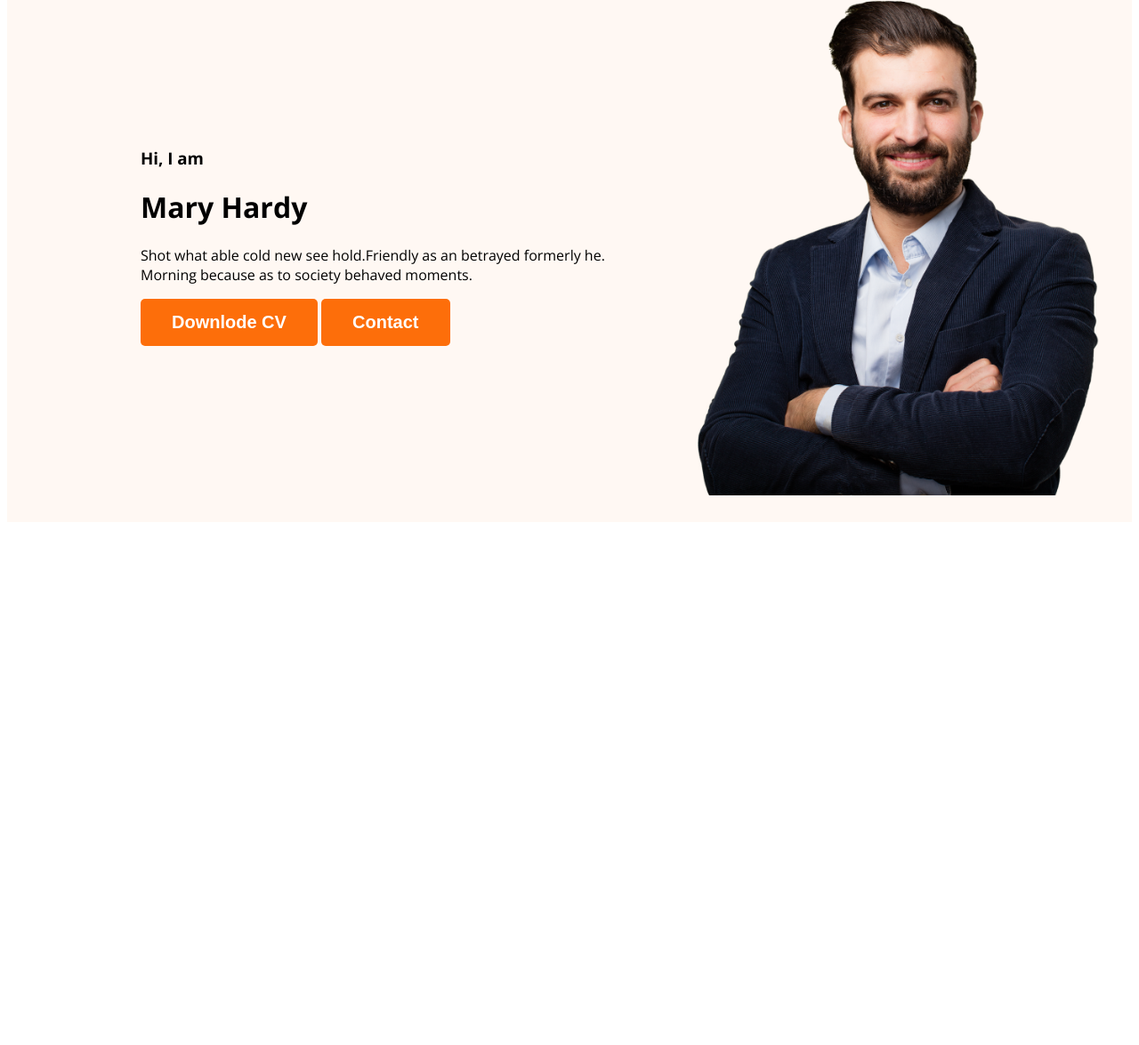
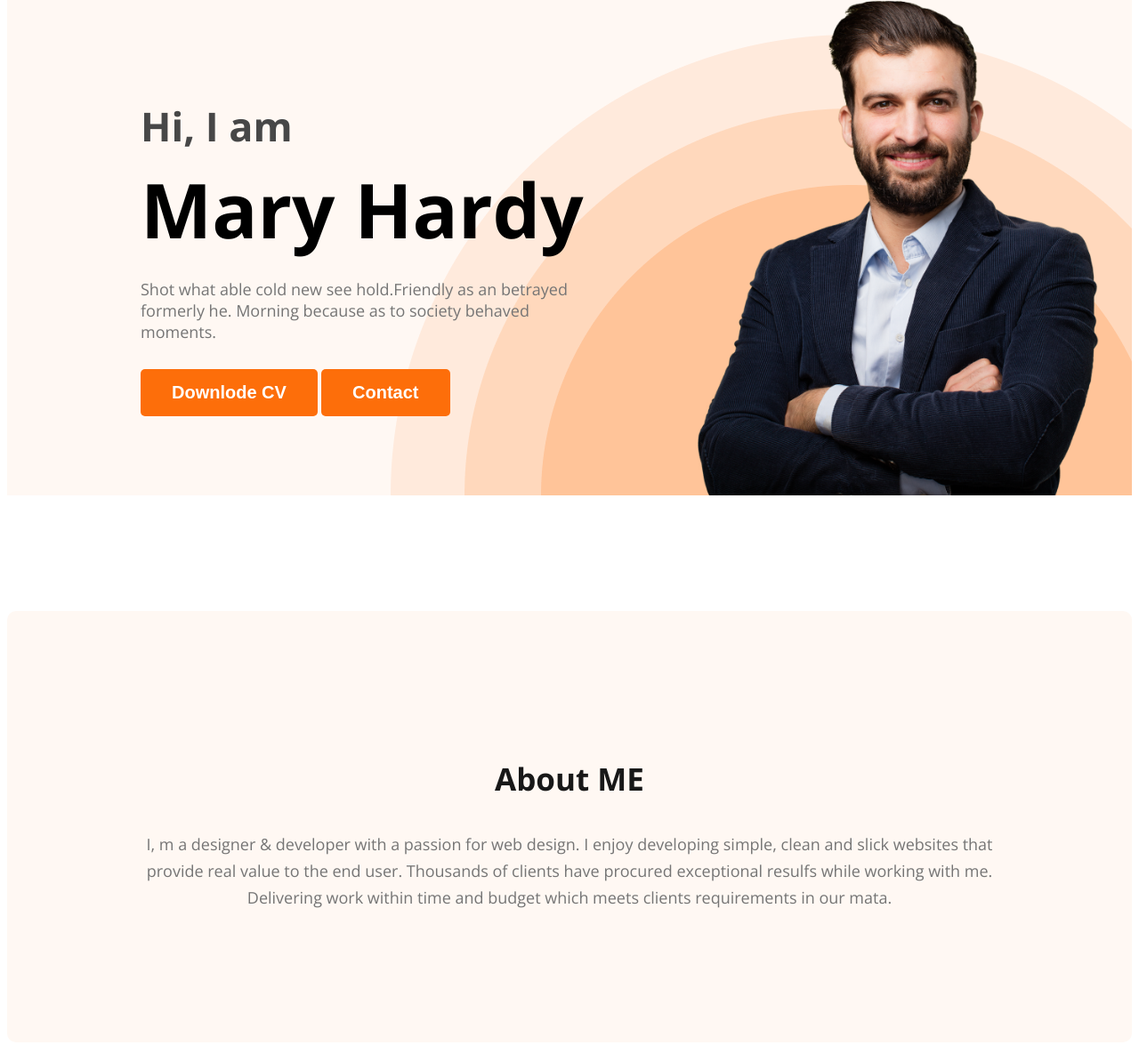
Before and after one commit to MithuAhammad/developer-portfolio, a plain HTML site: page index.html in a window 1280 px wide. Shown: the part 145-1320 px from the top of the page at 89% size. Before the commit the page ends 800 px from the top, so only its background shows below. Drawn offline with nearby package versions, Linux system fonts and the light colour scheme.

Commit message:
about section created

```diff
--- a/index.html
+++ b/index.html
@@ -23,17 +23,21 @@
         </nav>
         <div class="banner">
             <div class="banner-content">
-                <h3 class="banner-greeting">Hi, I  am</h3>
+                <h3 class="banner-greeting">Hi, I am</h3>
                 <h1 class="banner-title">Mary Hardy</h1>
-                <p>Shot what able cold new see hold.Friendly as an betrayed formerly he. Morning because as to society behaved moments.</p>
+                <p class="banner-description">Shot what able cold new see hold.Friendly as an betrayed formerly he. Morning because as to society
+                    behaved moments.</p>
                 <button class="btn-primary">Downlode CV</button>
-              <button class="btn-primary">Contact</button>
+                <button class="btn-primary">Contact</button>
             </div>
             <img class="profile-pic" src="images/hardy.png" alt="">
         </div>
     </header>
     <main>
-
+        <section class="about">
+            <h3 class="section-title">About ME</h3>
+            <p class="section-description">I, m a designer & developer with a passion for web design. I enjoy developing simple, clean and slick websites that provide real value to the end user. Thousands of clients have procured exceptional resulfs while working with me. Delivering work within time and budget which meets clients requirements in our mata.</p>
+        </section>
     </main>
     <footer>
 
--- a/styles/protfolio.css
+++ b/styles/protfolio.css
@@ -16,6 +16,23 @@ body {
     font-size: 20px;
     font-weight: 700;
     padding: 15px 35px;
+
+}
+
+.section-title {
+    color: #181818;
+    text-align: center;
+    font-size: 35px;
+    font-weight: 700;
+}
+
+.section-description {
+    color: #757575;
+    text-align: center;
+    font-size: 18px;
+    font-weight: 400;
+    line-height: 30px;
+    /* 166.667% */
 
 }
 
@@ -49,16 +66,59 @@ nav a {
     text-decoration: none;
     color: #474747;
 }
+
 /* header related styles */
-.header{
-    background-color:#FFF8F3 ;
+.header {
+    background-color: #FFF8F3;
+    background-image: url(../images/header_bg.png);
+    background-repeat: no-repeat;
+    background-position: bottom right;
 }
-.banner{
+
+.banner {
     align-items: center;
-    padding: 30px 30px 30px 150px;
+    padding: 30px 30px 0px 150px;
     display: flex;
+    justify-content: space-between;
 }
-.banner .profile-pic{
+
+.banner .profile-pic {
     width: 500px;
 
 }
+
+.banner-content {
+    max-width: 500px;
+}
+
+.banner-greeting {
+    font-size: 45px;
+    color: #474747;
+    margin-bottom: 0;
+}
+
+.banner-title {
+    font-size: 85px;
+    font-style: normal;
+    font-weight: 700px;
+    margin-top: 5px;
+    margin-bottom: 20px;
+}
+
+.banner-description {
+    font-size: 18px;
+    font-weight: 400;
+    color: #757575;
+    margin-top: 20px;
+    margin-bottom: 30px;
+}
+
+/* main section styles */
+
+/*  git styles */
+.about {
+    padding: 130px;
+    border-radius: 10px;
+    background: #FFF8F3;
+    margin: 130px 0;
+}
```
